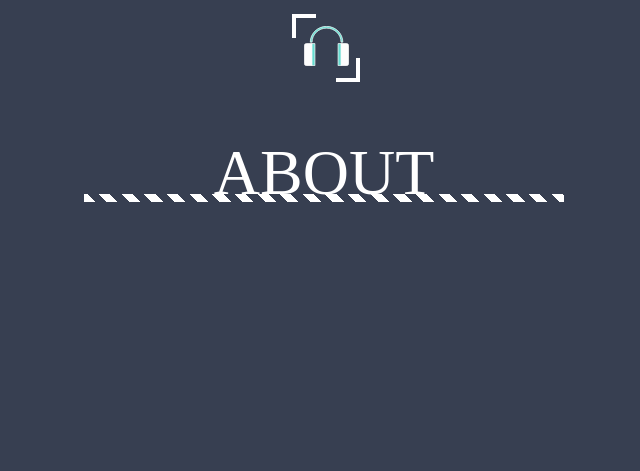
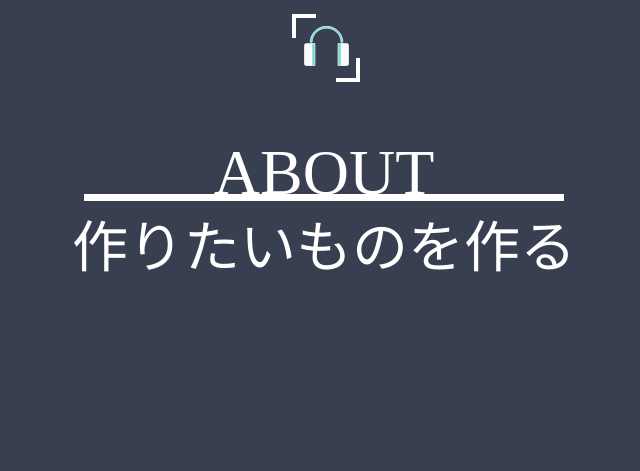
Before and after one commit to isirmt/MiriHomePage, a PHP site: page / in a window 1280 px wide. Shown: the part 804-1275 px from the top of the page, without its empty margins (316-956 px from the left). Run offline with PHP 8.4, Linux system fonts and the light colour scheme; some web fonts are replaced.

Commit message:
about text

```diff
--- a/public/css/main-contents-1.css
+++ b/public/css/main-contents-1.css
@@ -25,10 +25,61 @@
     position: absolute;
     z-index: 102;
     width: min(60vw, 60vh);
-    height: calc(min(8vw, 8vh) / 8);
+    height: calc(min(8vw, 8vh) / 10);
     top: calc(min(8vw, 8vh) - min(0.7vw, 0.7vh));
     left: 0;
     background-color: white;
-    background: repeating-linear-gradient(45deg, white 0, white min(1vw, 1vh), transparent min(1vw, 1vh), transparent calc(min(1vw, 1vh) * 2));
+    animation: title-lineframe 5s ease-in-out infinite 0s alternate both;
+    -webkit-animation: title-lineframe 5s ease-in-out infinite 0s alternate both;
+    border-style: solid;
+}
 
+.mc1-content1 {
+    position: absolute;
+    z-index: 103;
+    font-size: min(7vw, 7vh);
+    width: min(65vw, 65vh);
+    left: calc((100vw - min(65vw, 65vh)) / 2);
+    text-align: center;
+    top: min(15vw, 15vh);
 }
+
+@keyframes title-lineframe {
+    0% {
+        width: 0;
+        transform: translateX(0);
+        -webkit-transform: translateX(0);
+        -moz-transform: translateX(0);
+        -ms-transform: translateX(0);
+        -o-transform: translateX(0);
+        border-width: 0 min(0.5vw, 0.5vh) 0 0;
+        border-color: transparent #DC31C0 transparent transparent;
+    }
+    10% {
+        width: min(60vw, 60vh);
+        top: calc(min(8vw, 8vh) - min(0.7vw, 0.7vh));
+        left: 0;
+        border-width: 0;
+        border-color: transparent;
+    }
+    90% {
+        width: min(60vw, 60vh);
+        top: calc(min(8vw, 8vh) - min(0.7vw, 0.7vh));
+        left: 0;
+        transform: translateX(0);
+        -webkit-transform: translateX(0);
+        -moz-transform: translateX(0);
+        -ms-transform: translateX(0);
+        -o-transform: translateX(0);
+    }
+    100% {
+        width: 0;
+        transform: translateX(min(60vw, 60vh));
+        -webkit-transform: translateX(min(60vw, 60vh));
+        -moz-transform: translateX(min(60vw, 60vh));
+        -ms-transform: translateX(min(60vw, 60vh));
+        -o-transform: translateX(min(60vw, 60vh));
+        border-width: 0 min(0.5vw, 0.5vh) 0 0;
+        border-color: transparent transparent transparent #DC31C0;
+    }
+}
--- a/public/index.html
+++ b/public/index.html
@@ -36,10 +36,7 @@
                 <span></span>
             </label>
             <div class="tc-latest-music">
-                <iframe width="100%" height="100%" src="https://www.youtube.com/embed/LDdGaXgjUcU"
-                    title="YouTube video player" frameborder="0"
-                    allow="accelerometer; autoplay; clipboard-write; encrypted-media; gyroscope; picture-in-picture"
-                    allowfullscreen></iframe>
+                <iframe width="100%" height="100%" src="https://www.youtube.com/embed/LDdGaXgjUcU" title="YouTube video player" frameborder="0" allow="accelerometer; autoplay; clipboard-write; encrypted-media; gyroscope; picture-in-picture" allowfullscreen></iframe>
             </div>
             <img class="tc-triangle-flow-1" src="./img/triangle.svg">
             <img class="tc-hexagon hex1" src="./img/hexagon1.svg">
@@ -53,6 +50,9 @@
             <div class="mc1-title-box">
                 <p class="mc1-title">ABOUT</p>
             </div>
+            <div class="mc1-content1">
+                <p class="mc1-content1-text">作りたいものを作る</p>
+            </div>
         </div>
     </main>
     <footer></footer>
```
